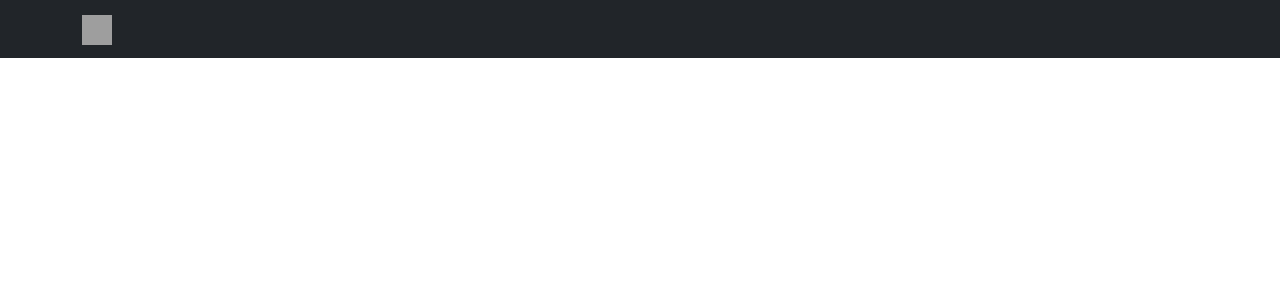
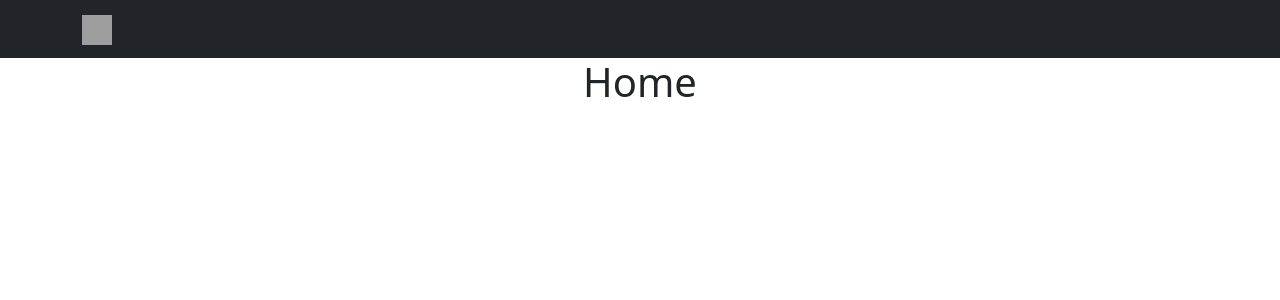
Before and after one commit to garoso/Grupo-4, a React (Create React App) app in the folder grupo4/: page /home in a window 1280 px wide. Shown: the top 300 px of the page. Built offline with nearby package versions, Linux system fonts and the light colour scheme; grey boxes are pictures that could not be loaded.

Commit message:
Create home route

```diff
--- a/grupo4/src/App.js
+++ b/grupo4/src/App.js
@@ -3,6 +3,7 @@ import 'bootstrap/dist/css/bootstrap.min.css';
 import {BrowserRouter as Router,Route,Switch} from 'react-router-dom'
 import Login from './components/login/Login'
 import SignUp from './components/signUp/SignUp'
+import Home from './components/home/Home'
 
 
 function App() {
@@ -12,6 +13,7 @@ function App() {
         <Switch>
           <Route exact path='/login' component={Login} />
           <Route exact path='/signUp' component={SignUp} />
+          <Route exact path='/home' component={Home} />
         </Switch>
       </Router>
     </>
--- a/grupo4/src/components/home/Home.jsx
+++ b/grupo4/src/components/home/Home.jsx
@@ -0,0 +1,12 @@
+import React,{ useState } from 'react'
+
+const Home = () =>{
+
+  return(
+    <div className="row text-center">
+      <h1>Home</h1>
+    </div>
+  )
+}
+
+export default Home;
```
